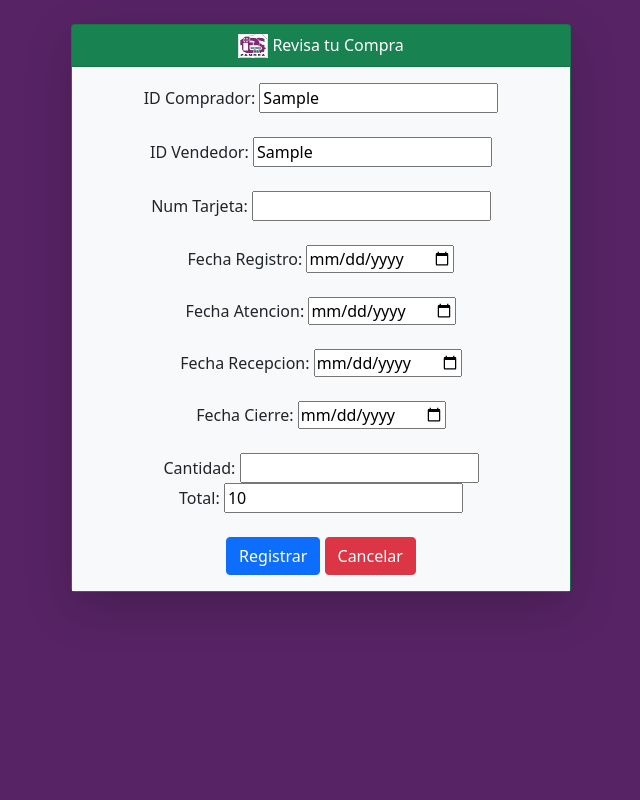
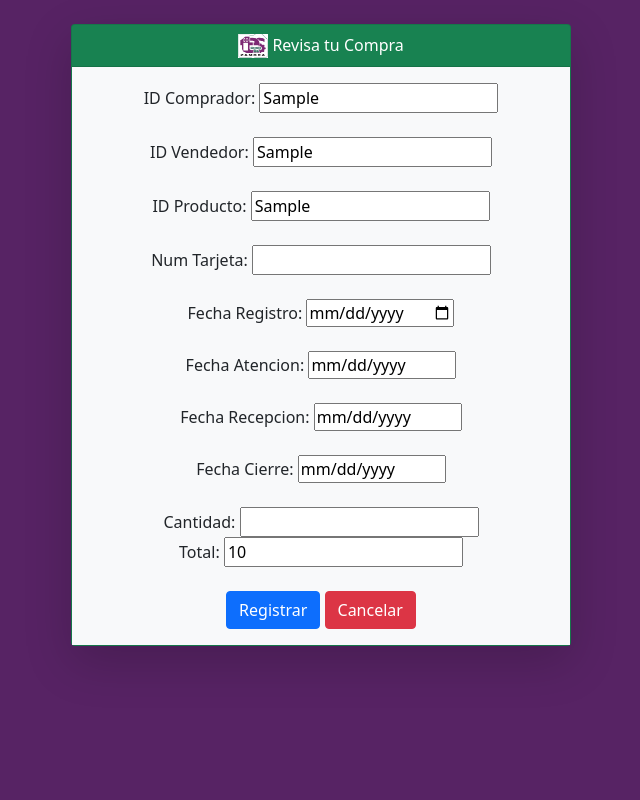
Before and after one commit to JorgeLozornio/Verano_Shopitesz_Eq1, a Flask app: template Aplicacion/templates/Pedidos/Compra.html in a window 1280 px wide. Shown: the part 65-865 px from the top of the page, without its empty margins (319-959 px from the left). Run offline with Flask 2, Linux system fonts and the light colour scheme; the template is opened without the code that fills it: most values are stand-ins (such as "Sample title", 1, 10 or a date in 2020); data that the repository does not hold is empty; some libraries are stand-ins or nearby versions.

Commit message:
Add files via upload

```diff
--- a/Aplicacion/templates/Pedidos/Compra.html
+++ b/Aplicacion/templates/Pedidos/Compra.html
@@ -28,6 +28,11 @@
                         </div>
                         <br>
                         <div class="form-group">
+                            <label for="idProducto">ID Producto:</label>
+                            <input type="text" name="idProducto" class="input" value='{{car.idProducto}}' readonly>
+                        </div>
+                        <br>
+                        <div class="form-group">
                             <label for="noTarjeta">Num Tarjeta:</label>
                             <input type="text" name="noTarjeta" class="input" value='{{tar.noTarjeta}}' required>
                         </div>
@@ -39,26 +44,26 @@
                         <br>
                         <div class="form-group">
                             <label>Fecha Atencion:</label>
-                            <input type="date" name="fechaAtencion" class="input" min="2021-07-27"  required>
+                            <input type="date" name="fechaAtencion" class="input" min="2021-07-27"  readonly>
                         </div>
                         <br>
                         <div class="form-group">
                             <label>Fecha Recepcion:</label>
-                            <input type="date" name="fechaRecepcion" class="input" min="2021-08-10"  required>
+                            <input type="date" name="fechaRecepcion" class="input" min="2021-08-10"  readonly>
                         </div>
                         <br>
                         <div class="form-group">
                             <label>Fecha Cierre:</label>
-                            <input type="date" name="fechaCierre" class="input" min="2021-08-10"  required>
+                            <input type="date" name="fechaCierre" class="input" min="2021-08-10"  readonly>
                         </div>
                         <br>
                         <div class="form-group">
                             <label for="cantidad">Cantidad:</label>
-                            <input type="number" name="cantidad" class="input" value='{{pro.cantidad}}' required>
+                            <input type="number" name="cantidad" class="input" value='{{car.cantidad}}' required>
                         </div>
                         <div class="form-group">
                             <label for="total">Total:</label>
-                            <input type="text" name="Total" class="input" value='{{pro.producto.precioVenta * pro.cantidad}}' readonly>
+                            <input type="text" name="Total" class="input" value='{{pro.producto.precioVenta * car.cantidad}}' readonly>
                         </div>
                         <br>
                         <button type="submit" class="btn btn-primary">Registrar</button>
```
